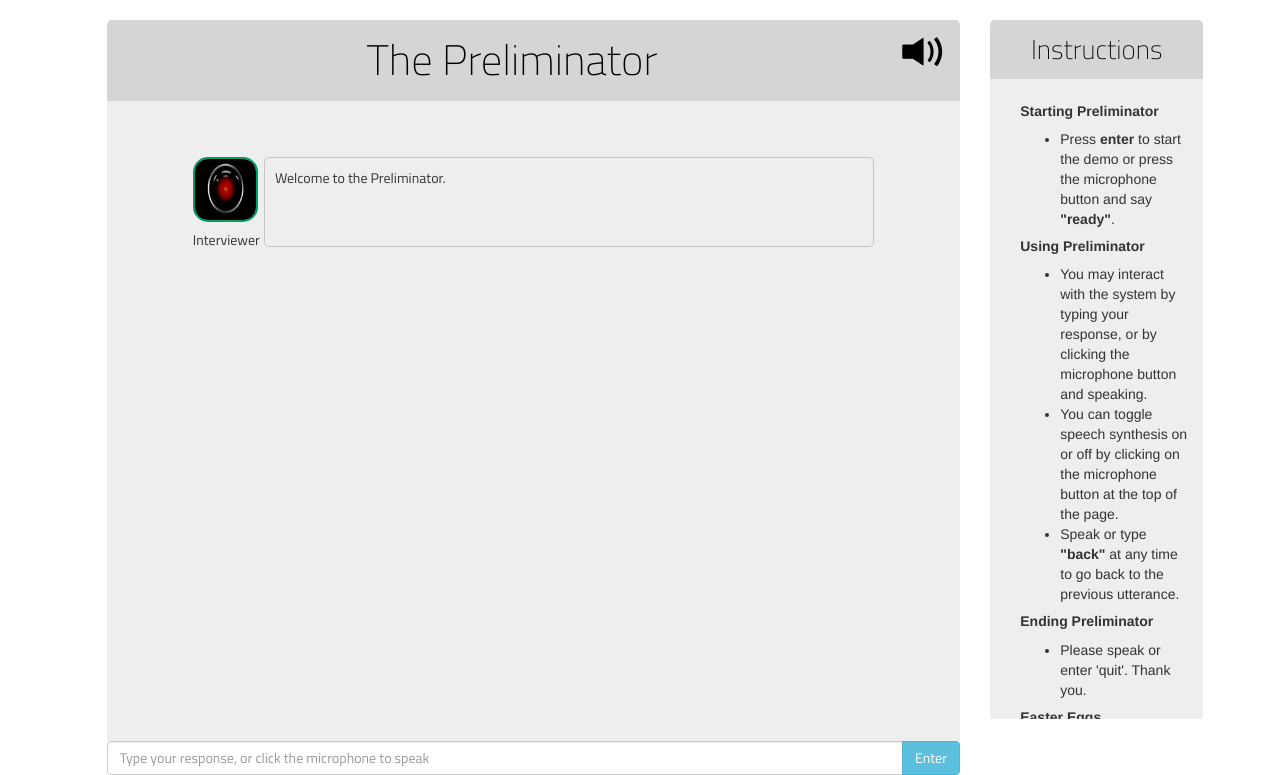
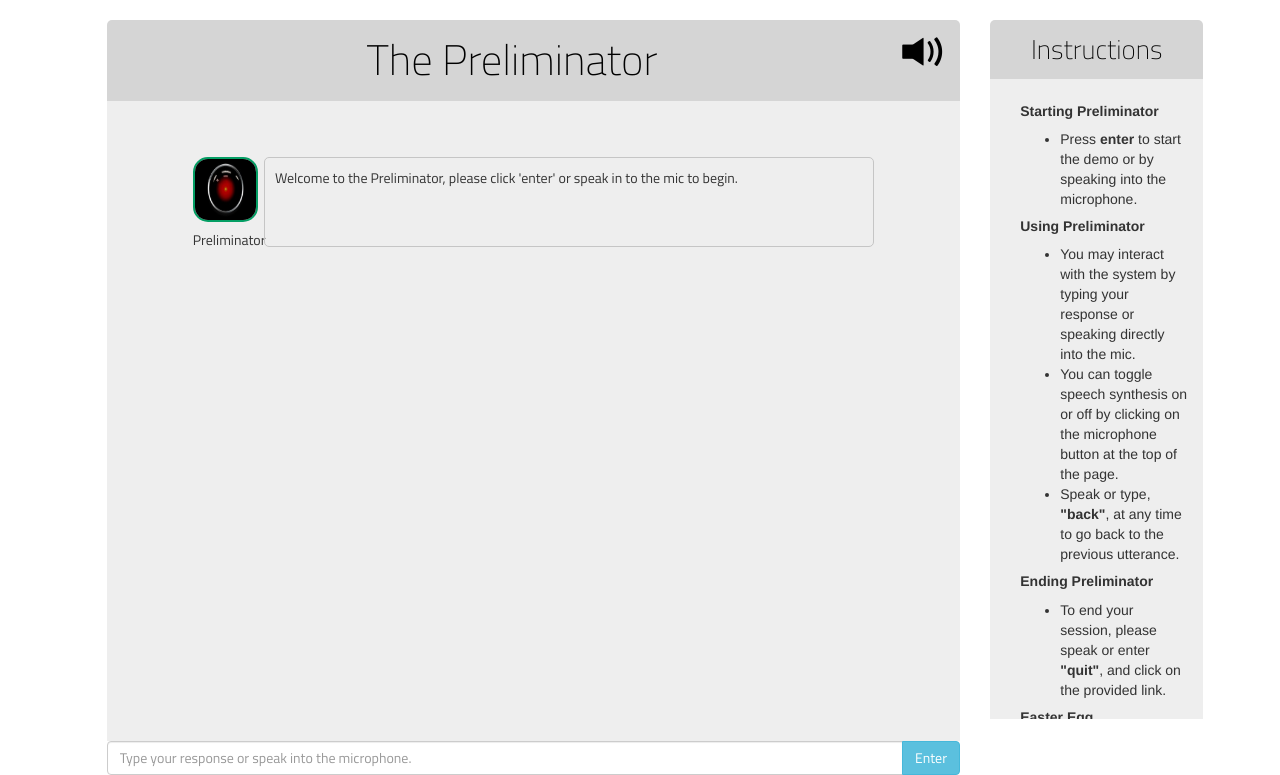
Before and after one commit to SlightlyUnorthodox/DialogueSystems, a Django app: page /interview_page in a window 1280 px wide. Shown: the part 52-827 px from the top of the page. Run offline with Django 3.2, Linux system fonts and the light colour scheme; data comes from the database, SQL or seed files in the repository; both versions use the stored data as it was after the commit; some libraries are stand-ins or nearby versions; some web fonts are replaced.

Commit message:
Fixed consistency issues with mic changes and instructions.

```diff
--- a/preliminator/static/js/interview_page.js
+++ b/preliminator/static/js/interview_page.js
@@ -13,7 +13,7 @@ window.onload = function(){
 function do_initial_messages(){
    setTimeout(function(){
       add_chat_entry(
-         'Welcome to the Preliminator.',
+         "Welcome to the Preliminator, please click 'enter' or speak in to the mic to begin.",
          {'source':'system'}
       );
    },250);
@@ -153,7 +153,7 @@ function add_chat_entry(inputString, params){
    pic.className = (params.source === "system")? "img-rounded-sq interviewer-pic":"img-rounded-sq interviewee-pic";
    pic_name_div.appendChild(pic);
    var nametag = document.createElement('h5');
-   nametag.innerHTML = (params.source === "user")? "You" : "Interviewer";
+   nametag.innerHTML = (params.source === "user")? "You" : "Preliminator";
    pic_name_div.appendChild(nametag);
    meta_chat_div.appendChild(pic_name_div);
 
--- a/preliminator/template/interview_page.html
+++ b/preliminator/template/interview_page.html
@@ -175,7 +175,7 @@
 
                <div class="chat-box-footer">
                   <div class="input-group">
-                     <input type="text" id="user_input_box" class="form-control" placeholder="Type your response, or click the microphone to speak">
+                     <input type="text" id="user_input_box" class="form-control" placeholder="Type your response or speak into the microphone.">
                      <span class="input-group-btn">
                         <button class="btn btn-info" id="submit_btn" type="button" >Enter</button>
                      </span>
@@ -197,21 +197,21 @@
                          <div class="col-xs-offset-1">
                            	<h5> <b>Starting Preliminator</b> </h5>
                             <ul>
-                            <li>Press <b>enter</b> to start the demo or press the microphone button and say <b>"ready"</b>.</li>
+                            <li>Press <b>enter</b> to start the demo or by speaking into the microphone.</li>
                             </ul>
                             <h5> <b>Using Preliminator</b> </h5>
                             <ul>
-                            <li>You may interact with the system by typing your response, or by clicking the microphone button and speaking.</li>
+                            <li>You may interact with the system by typing your response or speaking directly into the mic.</li>
                             <li>You can toggle speech synthesis on or off by clicking on the microphone button at the top of the page.</li>
-                            <li>Speak or type <b>"back"</b> at any time to go back to the previous utterance.</li>
+                            <li>Speak or type, <b>"back"</b>, at any time to go back to the previous utterance.</li>
                             </ul>
                             <h5> <b>Ending Preliminator</b> </h5>
                             <ul>
-                            <li>Please speak or enter 'quit'. Thank you.</li>
+                            <li>To end your session, please speak or enter <b>"quit"</b>, and click on the provided link.</li>
                             </ul>
-                            <h5> <b>Easter Eggs</b> </h5>
+                            <h5> <b>Easter Egg</b> </h5>
                             <ul>
-                            <li>Speak or type <b>"Open the pod bay doors"</b>.</li>
+                            <li>Speak or type, <b>"Open the pod bay doors"</b>.</li>
                             </ul>
                             <hr/>
 
```
Also changed, not shown: preliminator/db.sqlite3.
